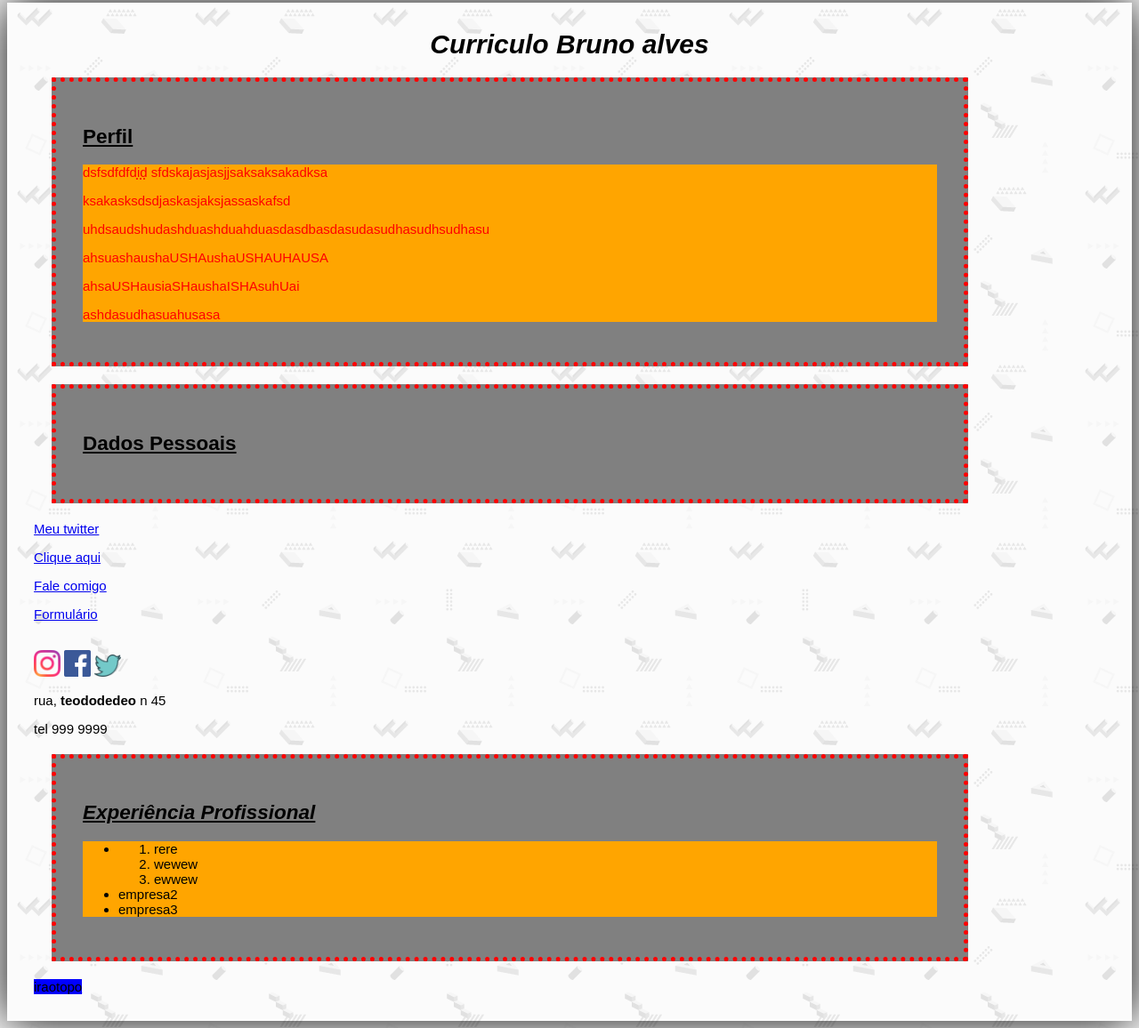
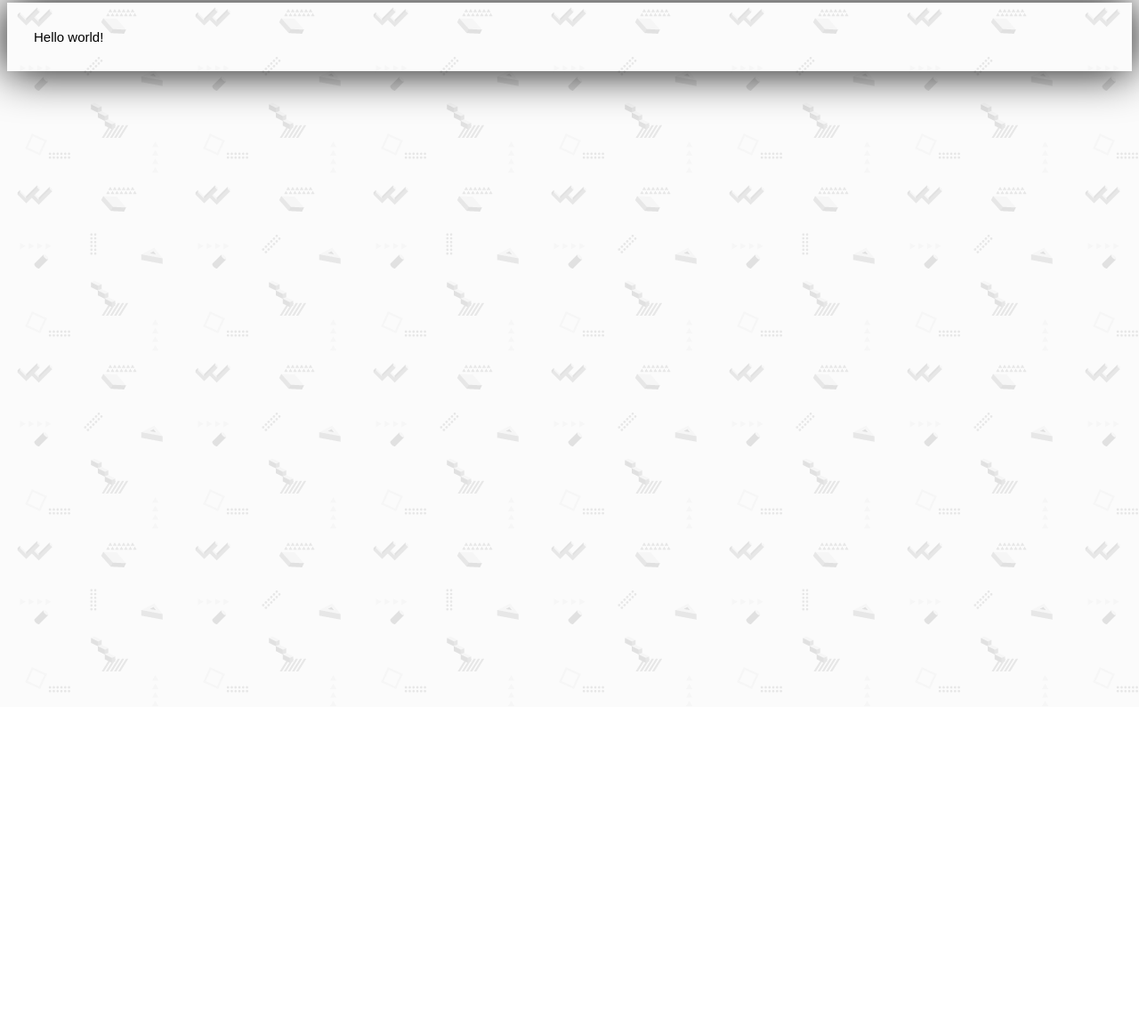
Before and after one commit to ricardo7ini/test, a plain HTML site: page index.html in a window 1280 px wide. Shown: the part 5-1161 px from the top of the page at 89% size. After the commit the page ends 800 px from the top, so only its background shows below. Drawn offline with Linux system fonts and the light colour scheme.

Commit message:
Update index.html
My simple first HTML

```diff
--- a/index.html
+++ b/index.html
@@ -3,63 +3,9 @@
 <head>
     <meta charset="utf-8">
     <link href="css/estilos.css" rel="stylesheet">
-    <title> Currículo- Bruno Alves </title>
+    <title> First HTML </title>
 </head>
 <body>
-  <header>
-<em>  <div class="titulo"> <strong>  <h1 id="topo">Curriculo Bruno alves</h1></strong></em></div>
-</header>
-<div class=subtitulo>
-
-
-  <section class="Perfil">
-    <h2>Perfil</h2>
-<article>
-    <p>dsfsdfdfd<abbr title= "identificador">id</abbr> sfdskajasjasjjsaksaksakadksa</p>
-    <p>  ksakasksdsdjaskasjaksjassaskafsd</p>
-    <p>uhdsaudshudashduashduahduasdasdbasdasudasudhasudhsudhasu</p>
-    <p>ahsuashaushaUSHAushaUSHAUHAUSA</p>
-    <p>ahsaUSHausiaSHaushaISHAsuhUai</p>
-    <p>ashdasudhasuahusasa</p>
-</article>
-</section>
-
-
-<section class="dadospessoais">
-    <h2>Dados Pessoais</h2>
-<article>
-</div>
-  <p>  <a href="http://twitter.com/digitalhousebr" target="_blank"> Meu twitter</a></p>
-  <p>  <a href="hobbies.html" target="_blank">Clique aqui</a></p>
-  <p>  <a href="mailto:brunoalvesdasilva2012@gmail.com?Assunto" >Fale comigo</a></p>
-  <p>  <a href="contato.html" target="_blank"> Formulário</a></p>
-  <br>
-  <a href="instagram/welcometobrunosworld"> <img src="images/insta.png" alt="instagram" width= "30p"/></a>
-  <a href="face/welcometobrunosworld"> <img src="images/face.png" alt="facebook" width= "30p"/></a>
-  <a href="twitter/welcometobrunosworld"> <img src="images/twitter.png" alt="twitter" width= "30p"/></a>
-
-    <p>rua, <strong>teododedeo</strong> n 45</p>
-    <p>tel 999 9999</p>
-  </article>
-</section>
-<section class="experiencia">
-  <em> <strong> <h2>Experiência Profissional</h2></strong> </em>
-  <article>
-    <ul>
-      <li>
-         <ol>
-           <li>rere</li>
-           <li>wewew</li>
-           <li>ewwew</li>
-        </ol>
-     </li>
-      <li>empresa2</li>
-      <li>empresa3</li>
-    </ul>
-</article>
-</section>
-<footer>
-<a href="#topo"><mark> iraotopo</mark></a>
-</footer>
+    Hello world!
 </body>
 </html>
```
